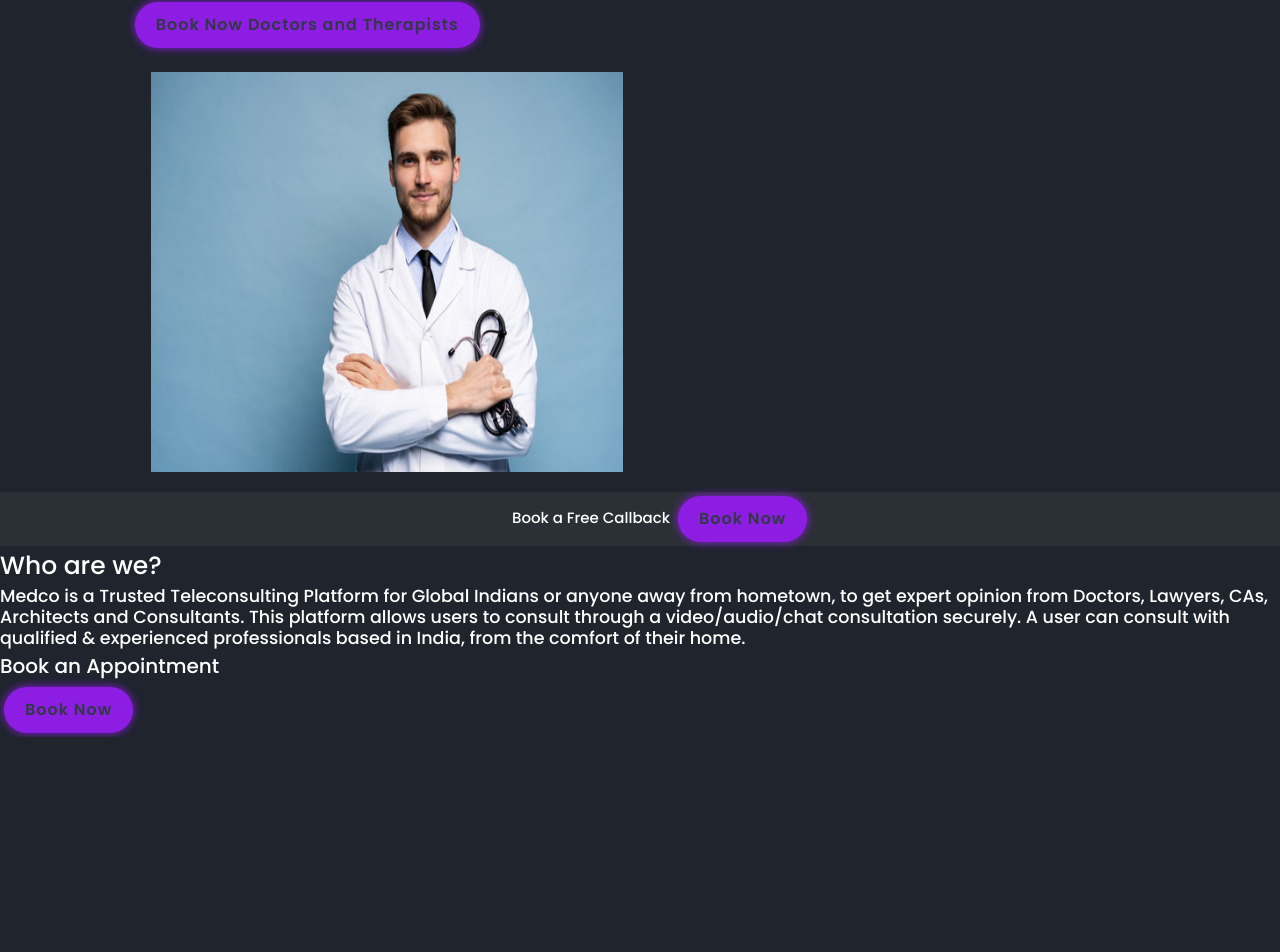
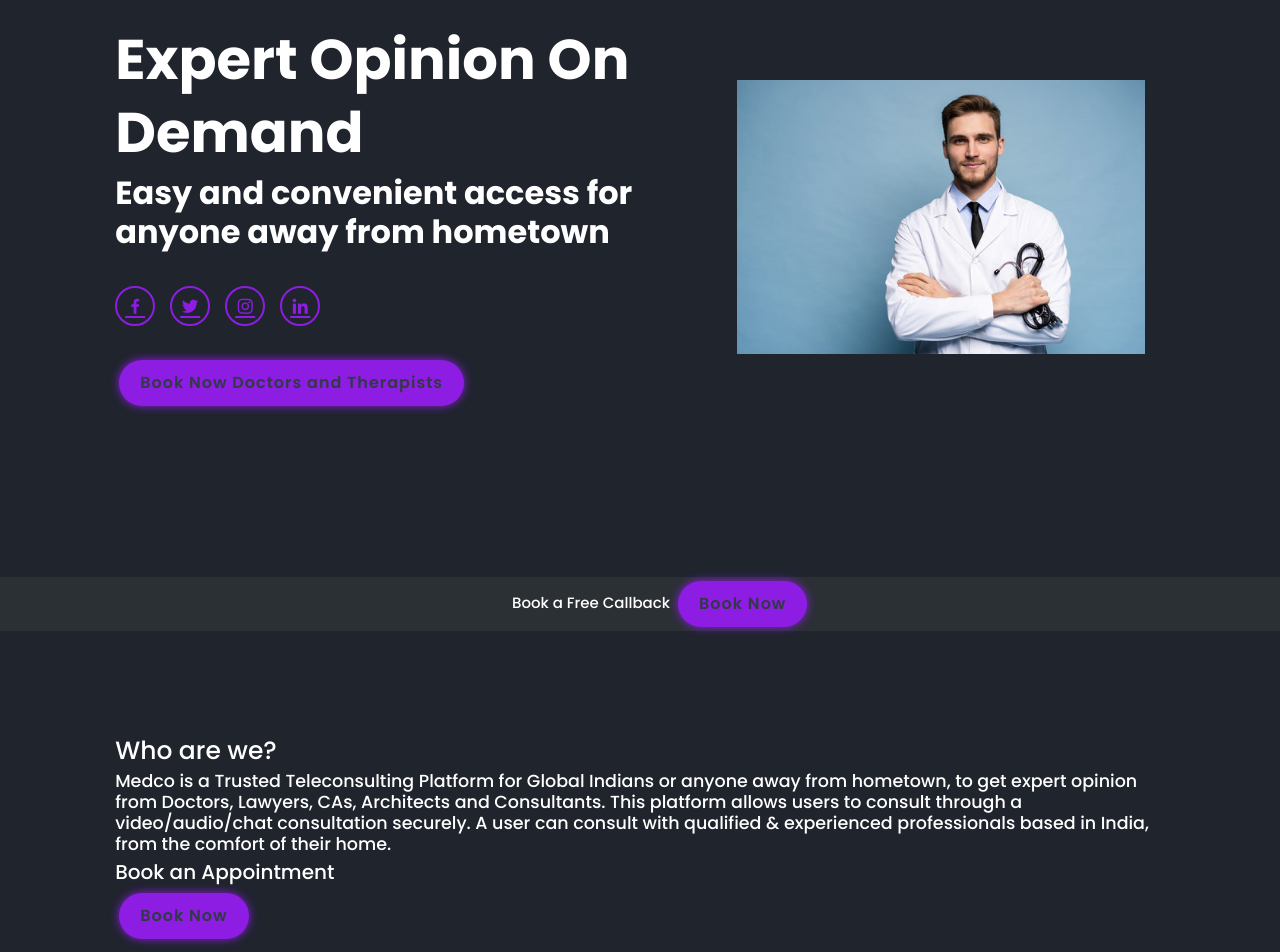
Before and after one commit to the0potato0coder/Medico, a React (Create React App) app in the folder my-app/: page / in a window 1280 px wide. Shown: the part 287-1239 px from the top of the page. Before the commit the page ends 1024 px from the top, so only its background shows below. Built offline with nearby package versions, Linux system fonts and the light colour scheme.

Commit message:
new file:   my-app/public/images/Med2.jpg 	modified:   my-app/src/pages/Contact/Contact.css 	modified:   my-app/src/pages/Contact/Contact.js 	modified:   my-app/src/pages/Homepage/Home.js 	modified:   my-app/src/pages/Homepage/home.css

```diff
--- a/my-app/src/pages/Contact/Contact.css
+++ b/my-app/src/pages/Contact/Contact.css
@@ -39,3 +39,8 @@
     margin-top: 2rem;
     cursor: pointer;
 }
+
+.heading{
+    text-align: center;
+    font-size: 4.5rem;
+}
--- a/my-app/src/pages/Contact/Contact.js
+++ b/my-app/src/pages/Contact/Contact.js
@@ -1,11 +1,12 @@
-import React from 'react'
+import React from 'react';
+import './Contact.css';
 
 export default function Contact() {
   return (
     <>
-    <div>
+
        <section class="contact" id="contact">
-        <h2 class="heading">Contact <span>Me</span></h2>
+        <h2 class="heading"> Contact <span>Us</span></h2>
 
         <form action="#">
             <div class="input-box">
@@ -22,7 +23,7 @@ export default function Contact() {
             <input type="submit" value="Send Message" class="btn"/>
         </form>
     </section>
-    </div>
+
 </>
   )
 }
--- a/my-app/src/pages/Homepage/Home.js
+++ b/my-app/src/pages/Homepage/Home.js
@@ -19,10 +19,11 @@ export default function Home() {
             <a href="/"><i class='bx bxl-linkedin' ></i></a>
           </div>
             <a href="/" class="btn">Book Now Doctors and Therapists</a>
+            </div>
             <div class="home-img" >
               <img src="./images/Med.jpg"  alt="..." ></img>
             </div>
-        </div>
+
 
       </section>
 
--- a/my-app/src/pages/Homepage/home.css
+++ b/my-app/src/pages/Homepage/home.css
@@ -25,6 +25,11 @@ html{
 
 }
 
+section{
+    min-height: 100vh;
+    padding: 10rem 9% 2rem;
+}
+
 body{
     background-color: var(--bg-color);
     color: var(--text-color);
@@ -41,13 +46,6 @@ body{
 
 }
 
-.class{
-display: flex;
-justify-content: center;
-align-items: center;
-font-size: 50px;
-height: 50%;
-}
 
 .home {
     display: flex;
@@ -68,8 +66,8 @@ height: 50%;
 
 .home-img img {
     padding: 2rem;
-    width: 40vw;
-    height: 55vh;
+    width: 35vw;
+
 
 }
 
@@ -129,10 +127,6 @@ span{
 }
 
 .who{
-
-    justify-content: center;
-
-
-
-
+    min-height: 100vh;
+    padding: 10rem 9% 2rem;
 }
```
Also changed, not shown: my-app/public/images/Med2.jpg (added).
